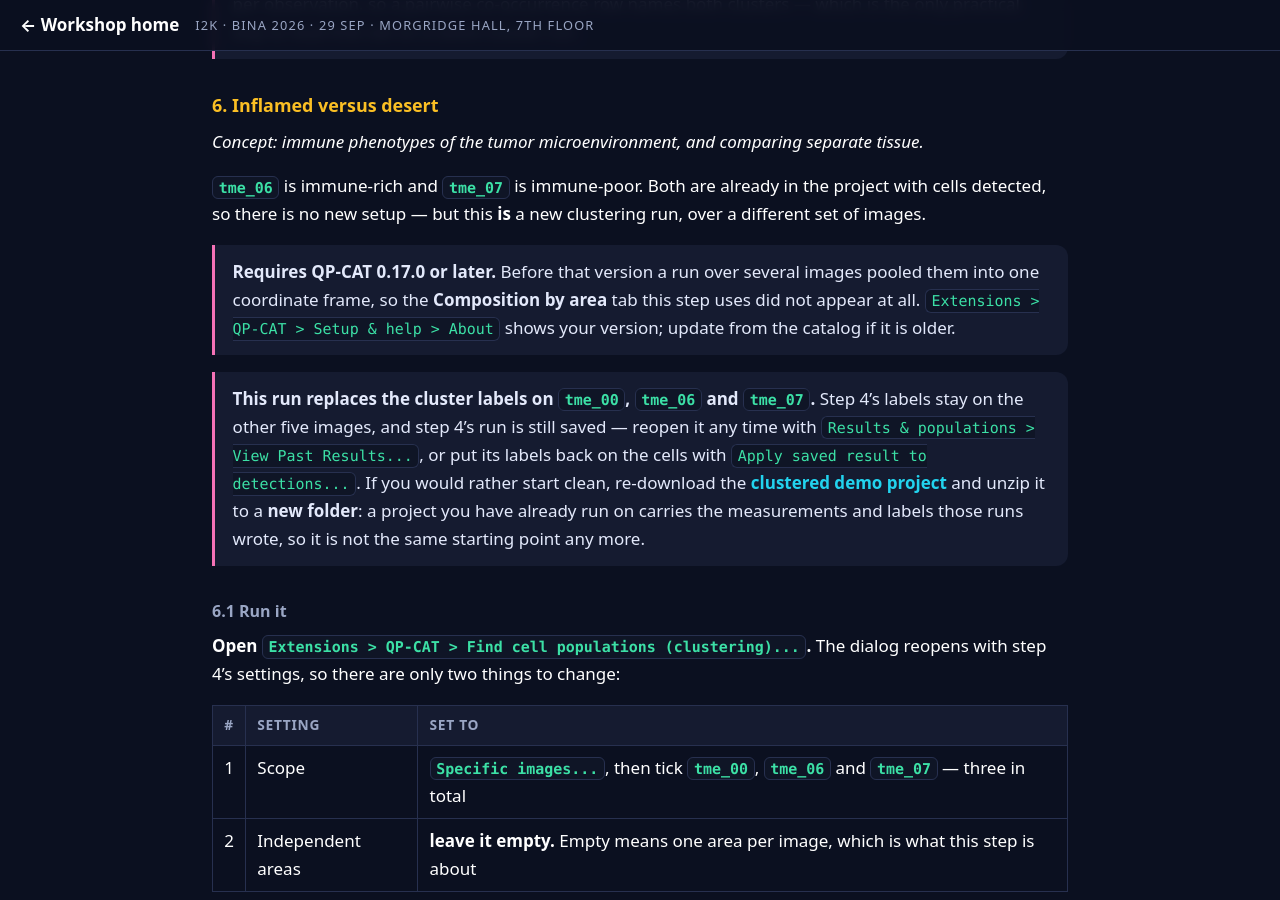
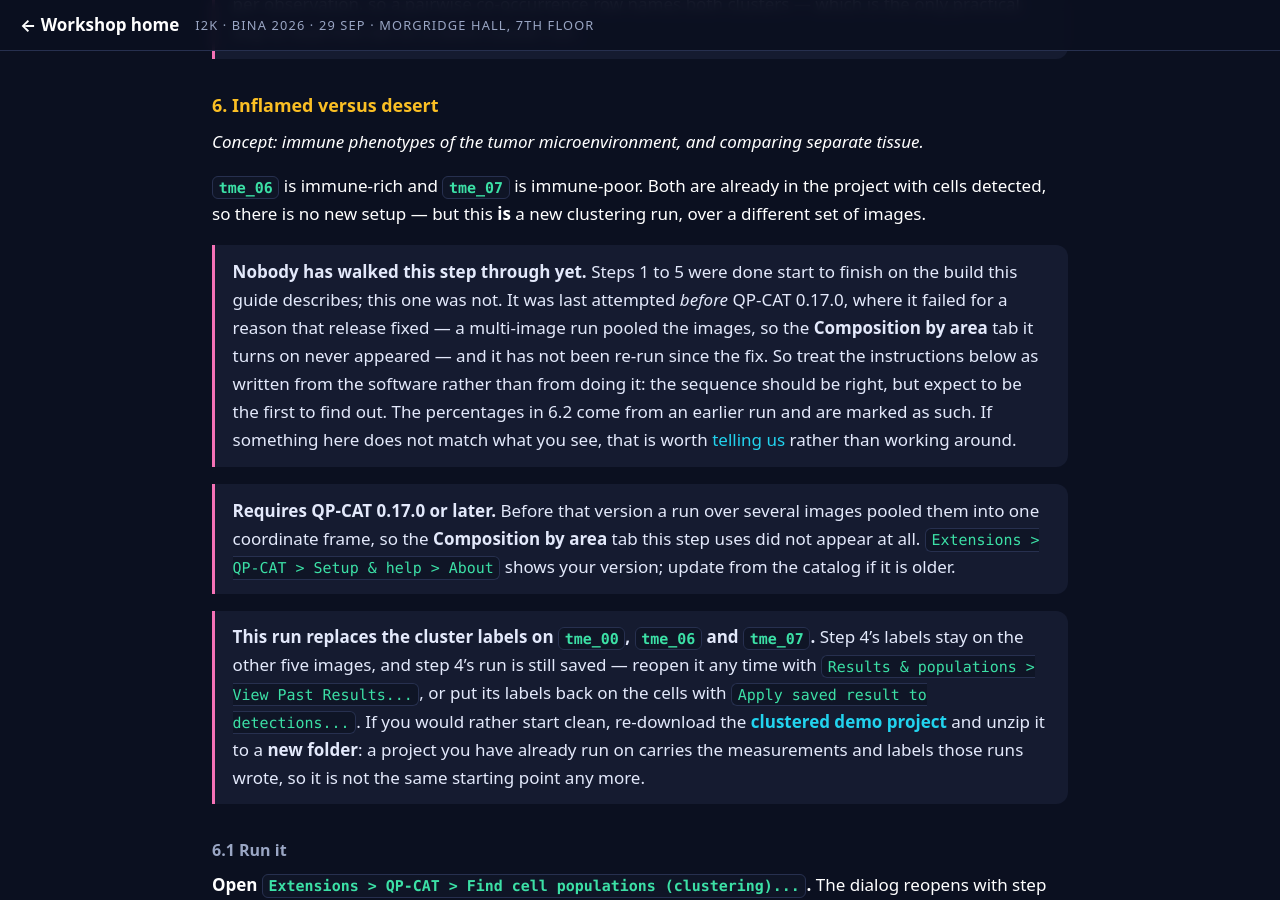
Before and after one commit to MichaelSNelson/BINA-I2K-2026-QuPath-Extensions, a Jekyll site: the page built from docs/03-qp-cat-cell-analysis-tools.md, in a window 1280 px wide and 900 px high, scrolled down 19427 px. Built offline with Jekyll 4.4.1, drawn with Linux system fonts in a browser that asks for light colours.

Commit message:
Step 6: say plainly that nobody has walked it through
"Untested" here means never run, not "output unvalidated" -- worth being
specific, because the two ask different things of a reader.

The step was last attempted before 0.17.0, where it failed for the reason
that release fixed: a multi-image run pooled the images, so the Composition
by area tab it turns on never appeared. It has not been re-run since. So
the instructions were written from the software rather than from doing it,
and the 6.2 percentages come from an earlier run, which they already say.

Placed above the version note, since a reader deciding whether to attempt
the step needs this before the prerequisite for attempting it.

https://claude.ai/code/session_01TZFXuLKiz1DgbomrTgfDTw

```diff
--- a/docs/03-qp-cat-cell-analysis-tools.md
+++ b/docs/03-qp-cat-cell-analysis-tools.md
@@ -773,6 +773,16 @@ sits where the statistic says.
 with cells detected, so there is no new setup — but this **is** a new clustering run, over a
 different set of images.
 
+> **Nobody has walked this step through yet.** Steps 1 to 5 were done start to finish on the
+> build this guide describes; this one was not. It was last attempted *before* QP-CAT 0.17.0,
+> where it failed for a reason that release fixed — a multi-image run pooled the images, so the
+> **Composition by area** tab it turns on never appeared — and it has not been re-run since the
+> fix. So treat the instructions below as written from the software rather than from doing it:
+> the sequence should be right, but expect to be the first to find out. The percentages in 6.2
+> come from an earlier run and are marked as such. If something here does not match what you
+> see, that is worth [telling us](https://github.com/uw-loci/qupath-extension-cell-analysis-tools/issues)
+> rather than working around.
+
 > **Requires QP-CAT 0.17.0 or later.** Before that version a run over several images pooled
 > them into one coordinate frame, so the **Composition by area** tab this step uses did not
 > appear at all. `Extensions > QP-CAT > Setup & help > About` shows your version; update from
```
